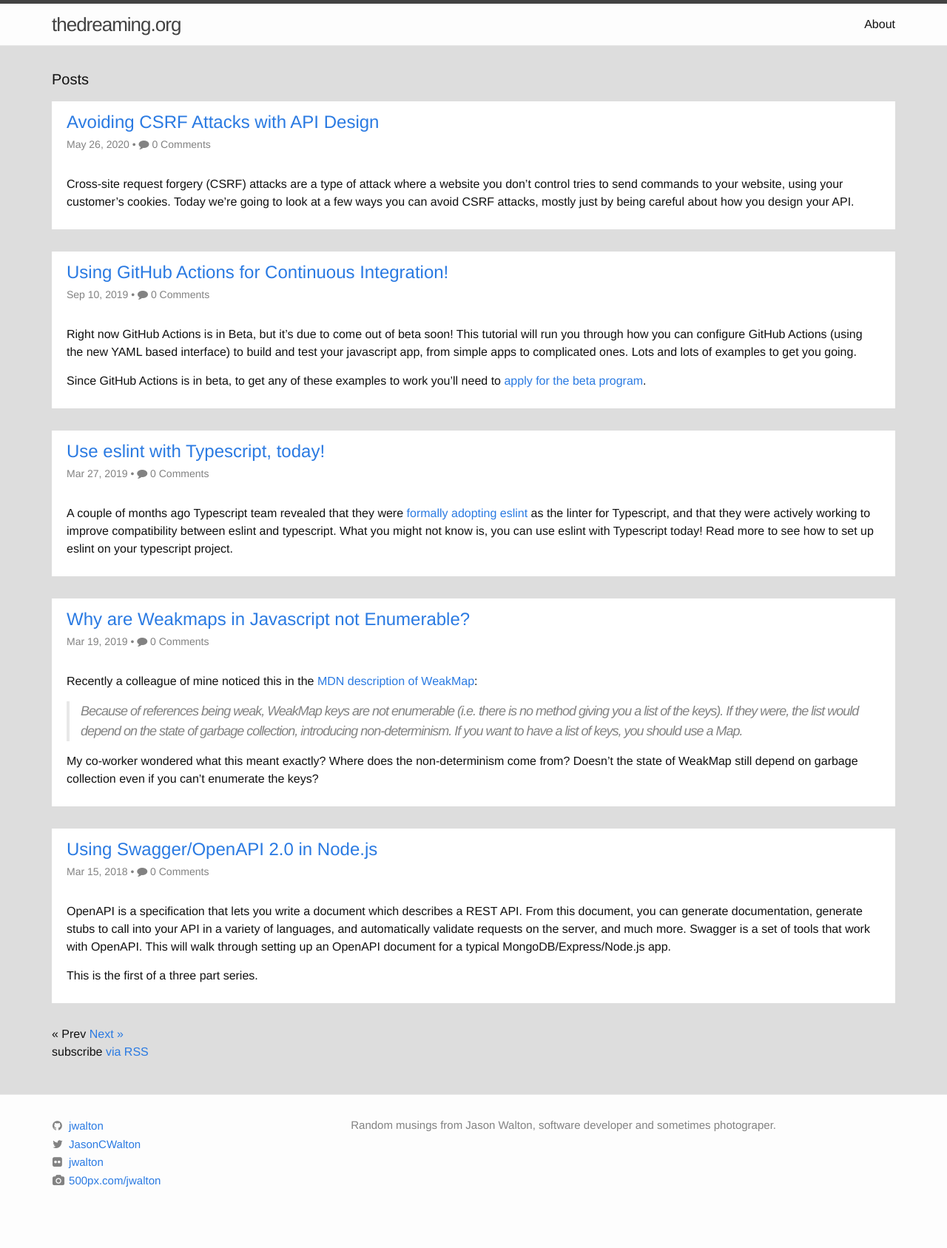
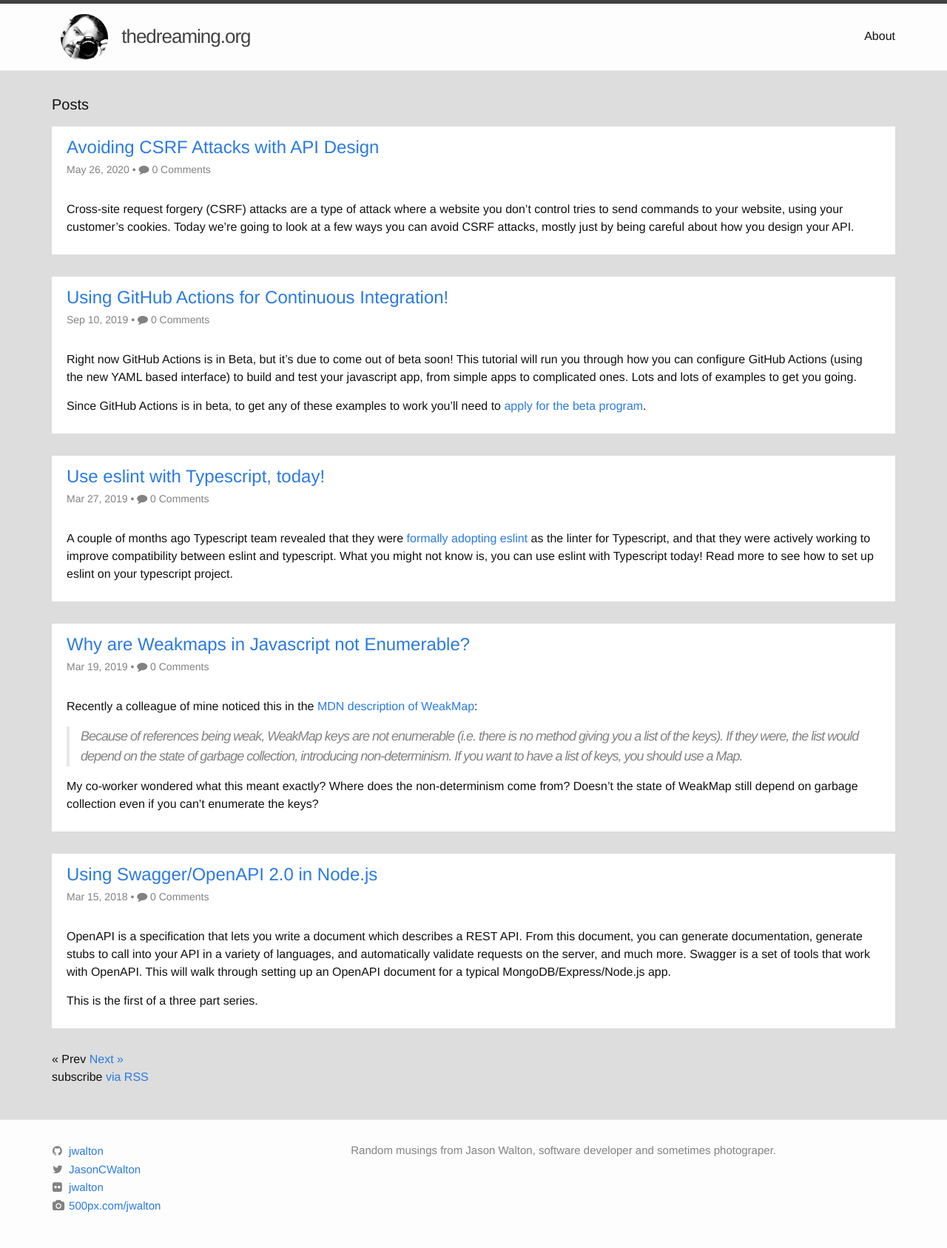
Before and after one commit to jwalton/thedreaming.org, a Jekyll site: the page built from index.html, in a window 1280 px wide. Shown: the whole page at 74% size. Built offline with Jekyll 4.4.1, drawn with Linux system fonts in a browser that asks for light colours; the list of posts is cut into pages by our own code; comment, search, counter and statistics services are not loaded; before the commit the page ends 1653 px from its top, so only the background shows below that.

Commit message:
Add avatar to site header.

```diff
--- a/_includes/header.html
+++ b/_includes/header.html
@@ -2,7 +2,10 @@
 
   <div class="wrapper">
 
-    <a class="site-title" href="{{ site.baseurl }}/">{{ site.title }}</a>
+    <a class="site-title" href="{{ site.baseurl }}/">
+      <img class="post-avatar" src="/files/jason-avatar-128.jpg" />
+      {{ site.title }}
+    </a>
 
     <nav class="site-nav">
       <a href="#" class="menu-icon">
--- a/_sass/_layout.scss
+++ b/_sass/_layout.scss
@@ -12,7 +12,7 @@
 
 .site-title {
     font-size: 26px;
-    line-height: 56px;
+    line-height: 88px;
     letter-spacing: -1px;
     margin-bottom: 0;
     float: left;
@@ -25,7 +25,7 @@
 
 .site-nav {
     float: right;
-    line-height: 56px;
+    line-height: 88px;
 
     .menu-icon {
         display: none;
@@ -234,3 +234,9 @@
         }
     }
 }
+
+.post-avatar {
+    border-radius: 50%;
+    max-height: 64px;
+    margin: 12px;
+}
```
Also changed, not shown: files/jason-avatar-128.jpg (added).
